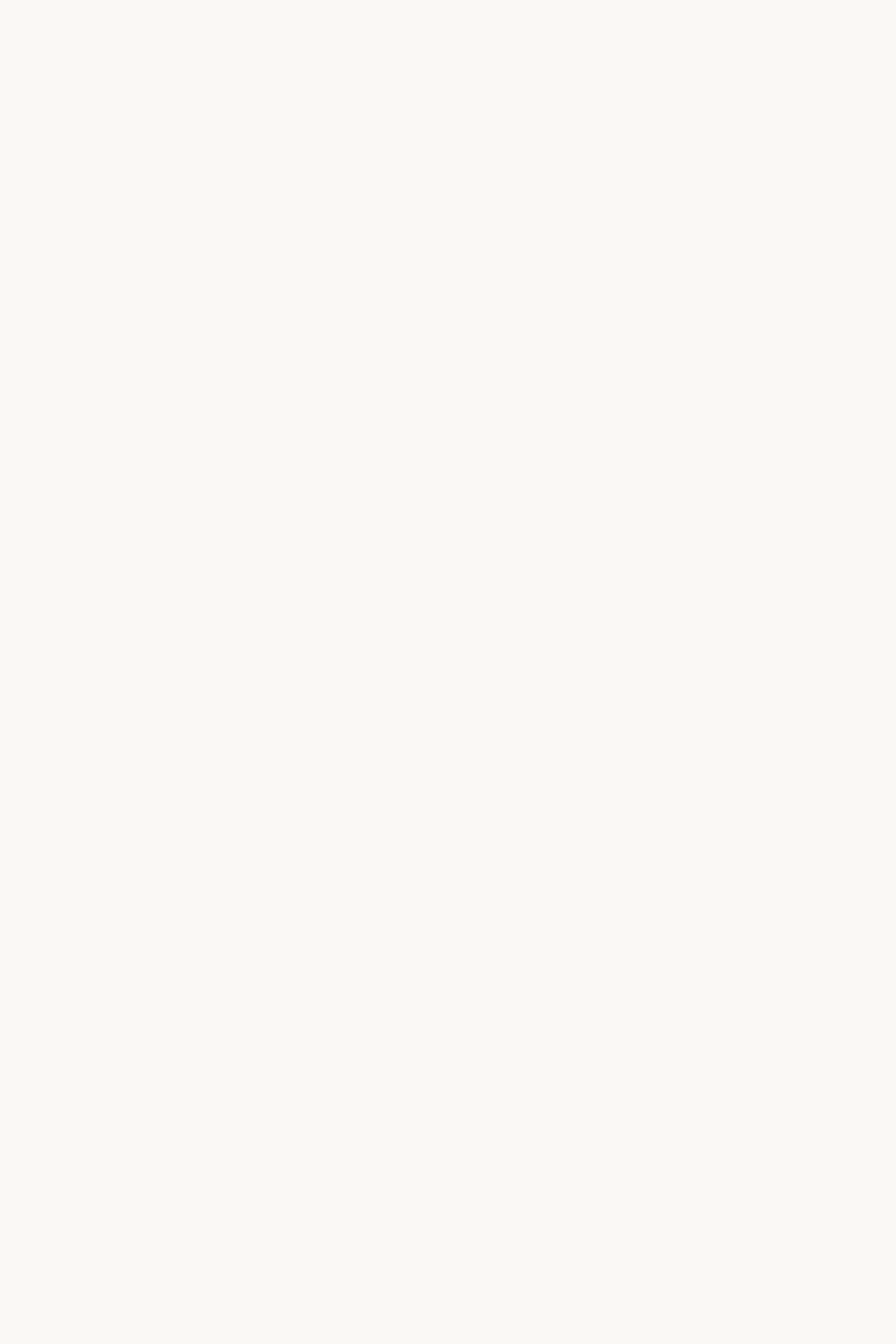
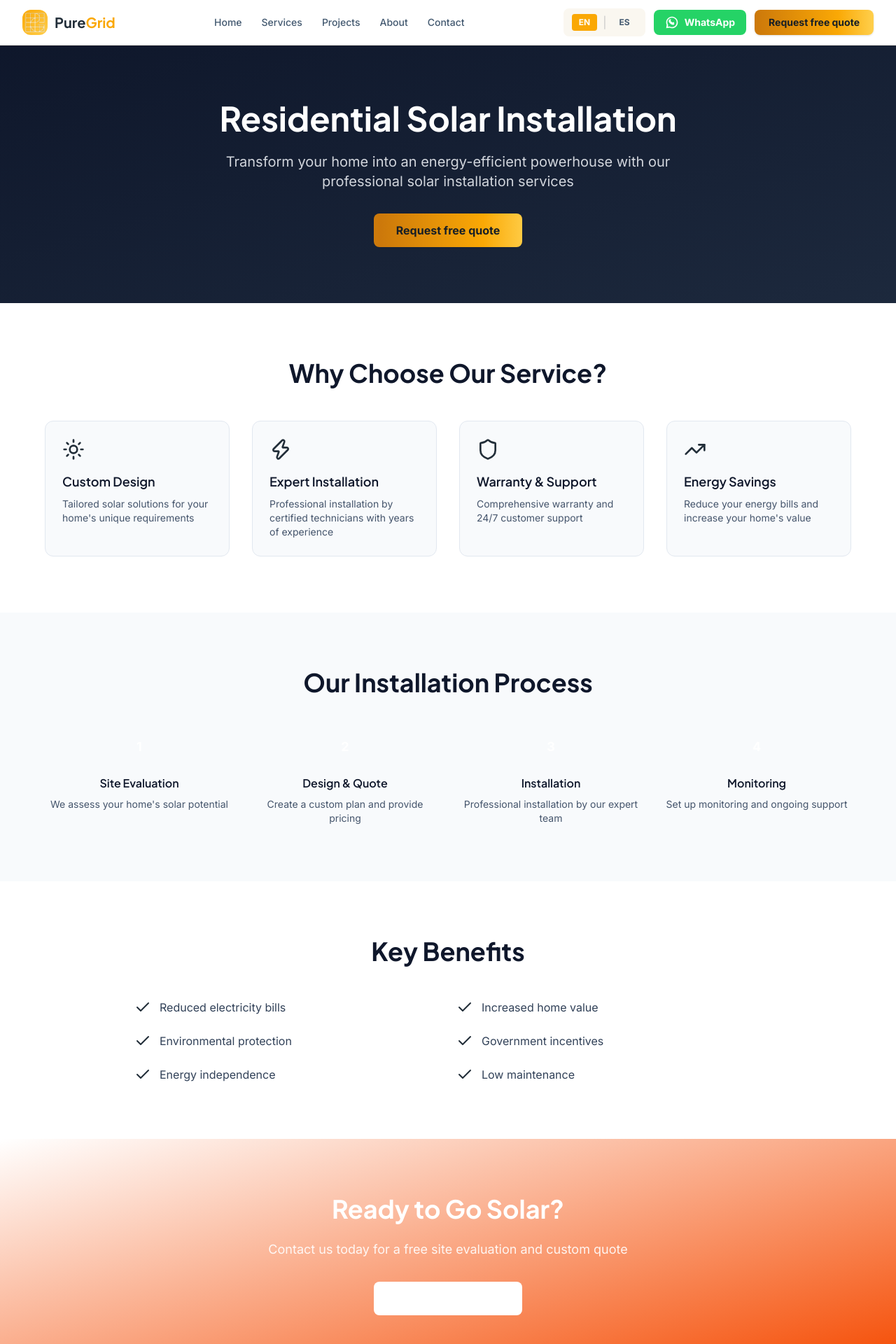
Before and after one commit to laqlan/solarsite2, a React (Vite) app: page /residential-installation in a window 1280 px wide. Before the commit this address had no page. Shown: the top 1920 px of the page at 70% size. Before the commit the page ends 800 px from the top, so only its background shows below. Built offline with nearby package versions, Linux system fonts and the light colour scheme.

Commit message:
Add residential installation page and link from home footer menu

```diff
--- a/src/app.tsx
+++ b/src/app.tsx
@@ -5,6 +5,7 @@ import Contact from "./pages/contact";
 import Services from "./pages/services";
 import Projects from "./pages/projects";
 import About from "./pages/about";
+import ResidentialInstallation from "./pages/residential-installation";
 
 export default function App() {
   return (
@@ -16,6 +17,7 @@ export default function App() {
           <Route path="/services" element={<Services />} />
           <Route path="/projects" element={<Projects />} />
           <Route path="/about" element={<About />} />
+          <Route path="/residential-installation" element={<ResidentialInstallation />} />
         </Routes>
       </Router>
     </I18nProvider>
--- a/src/pages/home.tsx
+++ b/src/pages/home.tsx
@@ -697,16 +697,21 @@ export default function Home() {
             </div>
 
             {[
-              { title: language === "es" ? "Servicios" : "Services", links: language === "es" ? ["Instalación residencial", "Instalación empresarial", "Baterías", "Autoconsumo", "Mantenimiento"] : ["Residential installation", "Business installation", "Batteries", "Self-consumption", "Maintenance"] },
-              { title: language === "es" ? "Empresa" : "Company", links: language === "es" ? ["Sobre nosotros", "Proyectos", "Blog solar", "Empleo", "Prensa"] : ["About us", "Projects", "Solar blog", "Careers", "Press"] },
-              { title: language === "es" ? "Legal" : "Legal", links: language === "es" ? ["Aviso legal", "Privacidad", "Cookies", "Términos y condiciones"] : ["Legal notice", "Privacy", "Cookies", "Terms & conditions"] },
+              {
+                title: language === "es" ? "Servicios" : "Services",
+                links: language === "es"
+                  ? [{ text: "Instalación residencial", href: "/residential-installation" }, { text: "Instalación empresarial", href: "#" }, { text: "Baterías", href: "/services#service-battery" }, { text: "Autoconsumo", href: "/services#service-group-consumption" }, { text: "Mantenimiento", href: "/services#service-maintenance" }]
+                  : [{ text: "Residential installation", href: "/residential-installation" }, { text: "Business installation", href: "#" }, { text: "Batteries", href: "/services#service-battery" }, { text: "Self-consumption", href: "/services#service-group-consumption" }, { text: "Maintenance", href: "/services#service-maintenance" }]
+              },
+              { title: language === "es" ? "Empresa" : "Company", links: language === "es" ? [{ text: "Sobre nosotros", href: "/about" }, { text: "Proyectos", href: "/projects" }, { text: "Blog solar", href: "#" }, { text: "Empleo", href: "#" }, { text: "Prensa", href: "#" }] : [{ text: "About us", href: "/about" }, { text: "Projects", href: "/projects" }, { text: "Solar blog", href: "#" }, { text: "Careers", href: "#" }, { text: "Press", href: "#" }] },
+              { title: language === "es" ? "Legal" : "Legal", links: language === "es" ? [{ text: "Aviso legal", href: "#" }, { text: "Privacidad", href: "#" }, { text: "Cookies", href: "#" }, { text: "Términos y condiciones", href: "#" }] : [{ text: "Legal notice", href: "#" }, { text: "Privacy", href: "#" }, { text: "Cookies", href: "#" }, { text: "Terms & conditions", href: "#" }] },
             ].map((col) => (
               <div key={col.title}>
                 <h4 className="text-sm font-bold mb-4 text-white">{col.title}</h4>
                 <ul className="space-y-2.5">
                   {col.links.map((link) => (
-                    <li key={link}>
-                      <a href="#" className="text-sm hover:text-white transition-colors">{link}</a>
+                    <li key={link.text}>
+                      <Link to={link.href} className="text-sm hover:text-white transition-colors">{link.text}</Link>
                     </li>
                   ))}
                 </ul>
--- /dev/null
+++ b/src/pages/residential-installation.tsx
@@ -0,0 +1,192 @@
+import { motion } from "framer-motion";
+import { Sun, Check, Zap, Shield, TrendingUp } from "lucide-react";
+import { Link } from "react-router-dom";
+import Navbar from "@/components/navbar";
+import Footer from "@/components/Footer";
+import { useI18n } from "@/i18n/context";
+
+const ResidentialInstallation = () => {
+  const { language, t } = useI18n();
+
+  const features = [
+    {
+      icon: Sun,
+      title: language === "en" ? "Custom Design" : "Diseño Personalizado",
+      desc: language === "en"
+        ? "Tailored solar solutions for your home's unique requirements"
+        : "Soluciones solares personalizadas para los requerimientos únicos de tu hogar",
+    },
+    {
+      icon: Zap,
+      title: language === "en" ? "Expert Installation" : "Instalación Experta",
+      desc: language === "en"
+        ? "Professional installation by certified technicians with years of experience"
+        : "Instalación profesional por técnicos certificados con años de experiencia",
+    },
+    {
+      icon: Shield,
+      title: language === "en" ? "Warranty & Support" : "Garantía y Soporte",
+      desc: language === "en"
+        ? "Comprehensive warranty and 24/7 customer support"
+        : "Garantía integral y apoyo al cliente 24/7",
+    },
+    {
+      icon: TrendingUp,
+      title: language === "en" ? "Energy Savings" : "Ahorro de Energía",
+      desc: language === "en"
+        ? "Reduce your energy bills and increase your home's value"
+        : "Reduce tus facturas de energía e incrementa el valor de tu hogar",
+    },
+  ];
+
+  const benefits = [
+    language === "en" ? "Reduced electricity bills" : "Facturas de electricidad reducidas",
+    language === "en" ? "Increased home value" : "Valor aumentado de la casa",
+    language === "en" ? "Environmental protection" : "Protección del medio ambiente",
+    language === "en" ? "Government incentives" : "Incentivos gubernamentales",
+    language === "en" ? "Energy independence" : "Independencia energética",
+    language === "en" ? "Low maintenance" : "Bajo mantenimiento",
+  ];
+
+  return (
+    <div className="min-h-screen bg-white">
+      <Navbar />
+
+      {/* Hero Section */}
+      <section className="relative py-20 px-4 sm:px-6 lg:px-8 bg-gradient-to-br from-slate-900 to-slate-800">
+        <div className="max-w-6xl mx-auto">
+          <motion.div
+            initial={{ opacity: 0, y: 20 }}
+            animate={{ opacity: 1, y: 0 }}
+            transition={{ duration: 0.8 }}
+            className="text-center"
+          >
+            <h1 className="text-4xl sm:text-5xl font-bold text-white mb-6">
+              {language === "en" ? "Residential Solar Installation" : "Instalación Residencial de Energía Solar"}
+            </h1>
+            <p className="text-xl text-gray-300 mb-8 max-w-2xl mx-auto">
+              {language === "en"
+                ? "Transform your home into an energy-efficient powerhouse with our professional solar installation services"
+                : "Transforma tu hogar en una central de energía eficiente con nuestros servicios profesionales de instalación solar"}
+            </p>
+            <Link
+              to="/contact"
+              className="btn-solar px-8 py-3 rounded-lg text-white font-bold inline-block hover:scale-105 transition-transform"
+            >
+              {t("homepage.hero.cta1")}
+            </Link>
+          </motion.div>
+        </div>
+      </section>
+
+      {/* Features Section */}
+      <section className="py-20 px-4 sm:px-6 lg:px-8">
+        <div className="max-w-6xl mx-auto">
+          <h2 className="text-3xl sm:text-4xl font-bold mb-12 text-center text-slate-900">
+            {language === "en" ? "Why Choose Our Service?" : "¿Por Qué Elegirnos?"}
+          </h2>
+          <div className="grid md:grid-cols-2 lg:grid-cols-4 gap-8">
+            {features.map((feature, index) => {
+              const Icon = feature.icon;
+              return (
+                <motion.div
+                  key={index}
+                  initial={{ opacity: 0, y: 20 }}
+                  whileInView={{ opacity: 1, y: 0 }}
+                  transition={{ delay: index * 0.1 }}
+                  className="bg-slate-50 p-6 rounded-xl border border-slate-200 hover:border-solar transition-colors"
+                >
+                  <Icon className="h-8 w-8 text-solar mb-4" />
+                  <h3 className="text-lg font-semibold mb-2 text-slate-900">{feature.title}</h3>
+                  <p className="text-sm text-slate-600">{feature.desc}</p>
+                </motion.div>
+              );
+            })}
+          </div>
+        </div>
+      </section>
+
+      {/* Installation Process */}
+      <section className="py-20 px-4 sm:px-6 lg:px-8 bg-slate-50">
+        <div className="max-w-6xl mx-auto">
+          <h2 className="text-3xl sm:text-4xl font-bold mb-12 text-center text-slate-900">
+            {language === "en" ? "Our Installation Process" : "Nuestro Proceso de Instalación"}
+          </h2>
+          <div className="grid md:grid-cols-4 gap-6">
+            {[
+              { step: "1", title: language === "en" ? "Site Evaluation" : "Evaluación del Sitio", desc: language === "en" ? "We assess your home's solar potential" : "Evaluamos el potencial solar de tu hogar" },
+              { step: "2", title: language === "en" ? "Design & Quote" : "Diseño y Presupuesto", desc: language === "en" ? "Create a custom plan and provide pricing" : "Creamos un plan personalizado y proporcionamos precios" },
+              { step: "3", title: language === "en" ? "Installation" : "Instalación", desc: language === "en" ? "Professional installation by our expert team" : "Instalación profesional por nuestro equipo experto" },
+              { step: "4", title: language === "en" ? "Monitoring" : "Monitoreo", desc: language === "en" ? "Set up monitoring and ongoing support" : "Configurar monitoreo y apoyo continuo" },
+            ].map((item, index) => (
+              <motion.div
+                key={index}
+                initial={{ opacity: 0, scale: 0.9 }}
+                whileInView={{ opacity: 1, scale: 1 }}
+                transition={{ delay: index * 0.1 }}
+                className="relative"
+              >
+                <div className="text-center">
+                  <div className="w-12 h-12 rounded-full bg-solar text-white flex items-center justify-center text-lg font-bold mx-auto mb-4">
+                    {item.step}
+                  </div>
+                  <h3 className="font-semibold text-slate-900 mb-2">{item.title}</h3>
+                  <p className="text-sm text-slate-600">{item.desc}</p>
+                </div>
+              </motion.div>
+            ))}
+          </div>
+        </div>
+      </section>
+
+      {/* Benefits */}
+      <section className="py-20 px-4 sm:px-6 lg:px-8">
+        <div className="max-w-4xl mx-auto">
+          <h2 className="text-3xl sm:text-4xl font-bold mb-12 text-center text-slate-900">
+            {language === "en" ? "Key Benefits" : "Beneficios Clave"}
+          </h2>
+          <div className="grid md:grid-cols-2 gap-6">
+            {benefits.map((benefit, index) => (
+              <motion.div
+                key={index}
+                initial={{ opacity: 0, x: -10 }}
+                whileInView={{ opacity: 1, x: 0 }}
+                transition={{ delay: index * 0.05 }}
+                className="flex items-center gap-3"
+              >
+                <Check className="h-6 w-6 text-solar flex-shrink-0" />
+                <span className="text-slate-700">{benefit}</span>
+              </motion.div>
+            ))}
+          </div>
+        </div>
+      </section>
+
+      {/* CTA Section */}
+      <section className="py-20 px-4 sm:px-6 lg:px-8 bg-gradient-to-br from-solar to-orange-600 text-white">
+        <div className="max-w-3xl mx-auto text-center">
+          <h2 className="text-3xl sm:text-4xl font-bold mb-6">
+            {language === "en"
+              ? "Ready to Go Solar?"
+              : "¿Listo para usar Energía Solar?"}
+          </h2>
+          <p className="text-lg mb-8 opacity-90">
+            {language === "en"
+              ? "Contact us today for a free site evaluation and custom quote"
+              : "Contáctanos hoy para una evaluación gratuita del sitio y un presupuesto personalizado"}
+          </p>
+          <Link
+            to="/contact"
+            className="inline-block px-8 py-3 bg-white text-solar font-bold rounded-lg hover:scale-105 transition-transform"
+          >
+            {t("homepage.hero.cta1")}
+          </Link>
+        </div>
+      </section>
+
+      <Footer />
+    </div>
+  );
+};
+
+export default ResidentialInstallation;
```
